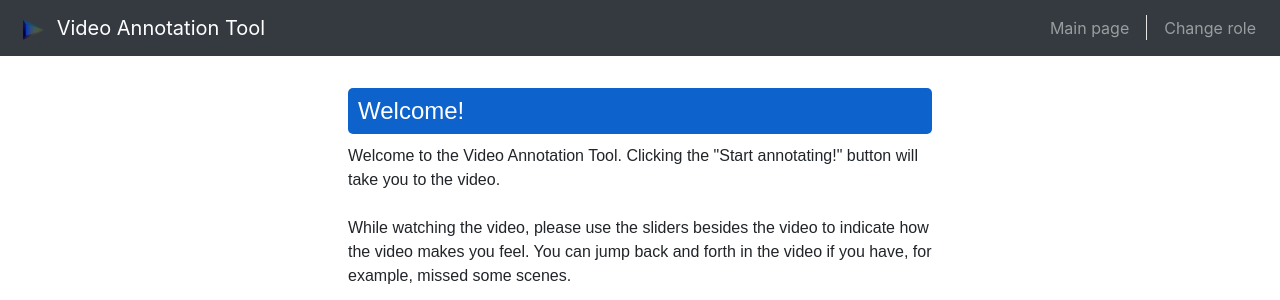
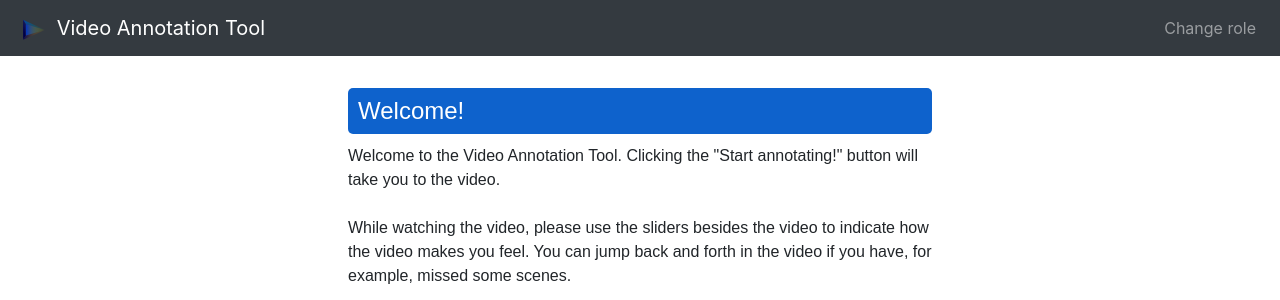
Before and after one commit to leahkla/cognitive-neuroscience-project, a Flask app: page /userinstructions in a window 1280 px wide. Shown: the top 300 px of the page. Run offline with Flask 2, Linux system fonts and the light colour scheme; the visitor is signed in with stand-in values (Sample User, id 1); some libraries are stand-ins or nearby versions.

Commit message:
Adjusted user navbar

```diff
--- a/app/templates/user/user.html
+++ b/app/templates/user/user.html
@@ -29,7 +29,7 @@
      id="navbarMain">
     <div class="navbar-nav">
         <a class="nav-item nav-link"
-           href="{{ url_for('user.userinstructions') }}">User instructions</a>
+           href="{{ url_for('user.userinstructions') }}">Welcome page</a>
         <div class="divider"></div>
         <a class="nav-item nav-link"
            href="{{ url_for('control.choose_role') }}">Change role</a>
--- a/app/templates/user/userinstructions.html
+++ b/app/templates/user/userinstructions.html
@@ -31,9 +31,6 @@
      id="navbarMain">
     <div class="navbar-nav">
         <a class="nav-item nav-link"
-           href="{{ url_for('user.user') }}">Main page</a>
-        <div class="divider"></div>
-        <a class="nav-item nav-link"
            href="{{ url_for('control.choose_role') }}">Change role</a>
     </div>
 </div>
```
